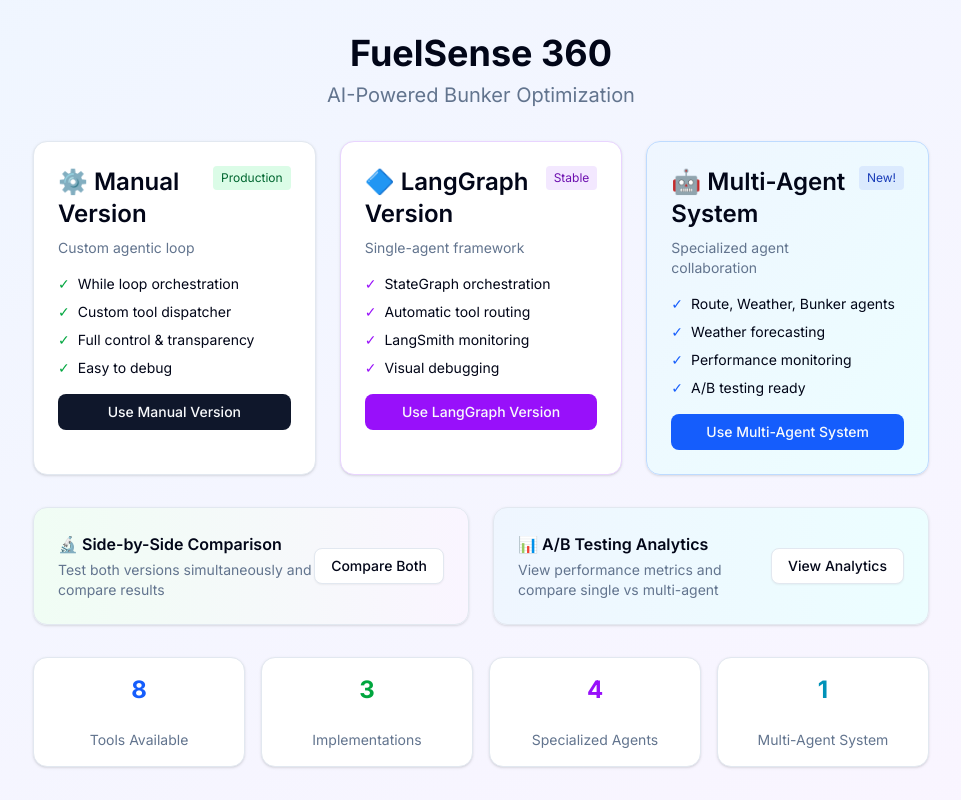
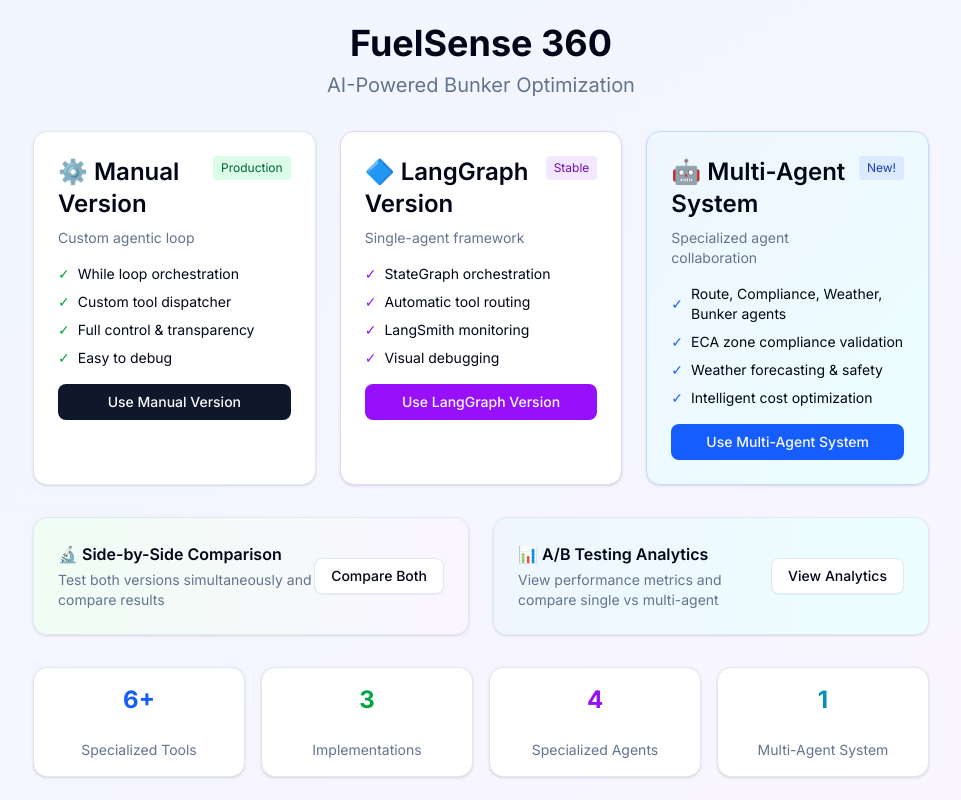
Before and after one commit to tarunagarwal1981/fuelsenseagentic, a Next.js app in the folder frontend/: page / in a window 1280 px wide. Shown: the whole page, without its empty margins (159-1120 px from the left). Built offline with nearby package versions, Linux system fonts and the light colour scheme.

Commit message:
Update landing page: Add compliance agent, update tools count to 6+, highlight ECA validation

```diff
--- a/frontend/app/page.tsx
+++ b/frontend/app/page.tsx
@@ -121,19 +121,19 @@
               <div className="space-y-2 text-sm">
                 <div className="flex items-center gap-2">
                   <span className="text-blue-600">✓</span>
-                  <span>Route, Weather, Bunker agents</span>
+                  <span>Route, Compliance, Weather, Bunker agents</span>
                 </div>
                 <div className="flex items-center gap-2">
                   <span className="text-blue-600">✓</span>
-                  <span>Weather forecasting</span>
+                  <span>ECA zone compliance validation</span>
                 </div>
                 <div className="flex items-center gap-2">
                   <span className="text-blue-600">✓</span>
-                  <span>Performance monitoring</span>
+                  <span>Weather forecasting & safety</span>
                 </div>
                 <div className="flex items-center gap-2">
                   <span className="text-blue-600">✓</span>
-                  <span>A/B testing ready</span>
+                  <span>Intelligent cost optimization</span>
                 </div>
               </div>
 
@@ -184,8 +184,8 @@
         {/* Stats */}
         <div className="grid grid-cols-4 gap-4 text-center">
           <Card className="p-4">
-            <div className="text-2xl font-bold text-blue-600">8</div>
-            <div className="text-sm text-muted-foreground">Tools Available</div>
+            <div className="text-2xl font-bold text-blue-600">6+</div>
+            <div className="text-sm text-muted-foreground">Specialized Tools</div>
           </Card>
           <Card className="p-4">
             <div className="text-2xl font-bold text-green-600">3</div>
```
